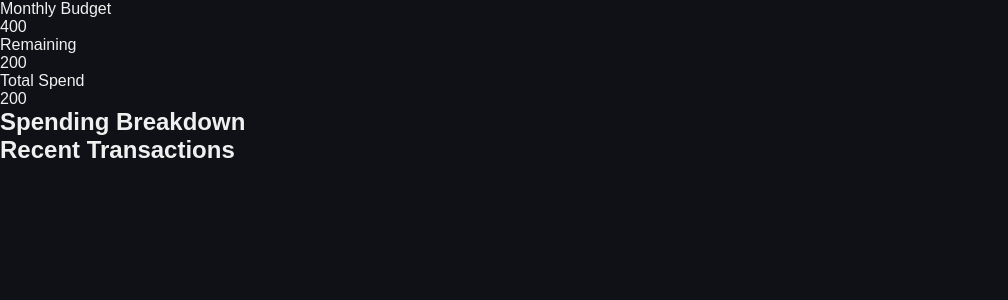
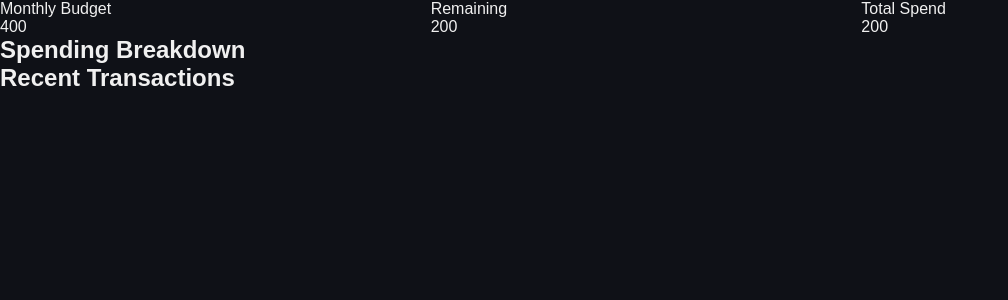
Before and after one commit to Godders1987/flask_budget_app, a Flask app: page / in a window 1280 px wide. Shown: the part 55-355 px from the top of the page, without its empty margins (0-1008 px from the left). Run offline with Flask 3, Linux system fonts and the light colour scheme.

Commit message:
Created a grid for the cards container

```diff
--- a/static/styles.css
+++ b/static/styles.css
@@ -9,3 +9,9 @@ body {
   color: #f0f0f0;
   font-family: sans-serif;
 }
+
+.cards {
+  display: grid;
+  grid-template-columns: repeat(3, 1fr);
+  gap: 12px;
+}
```
